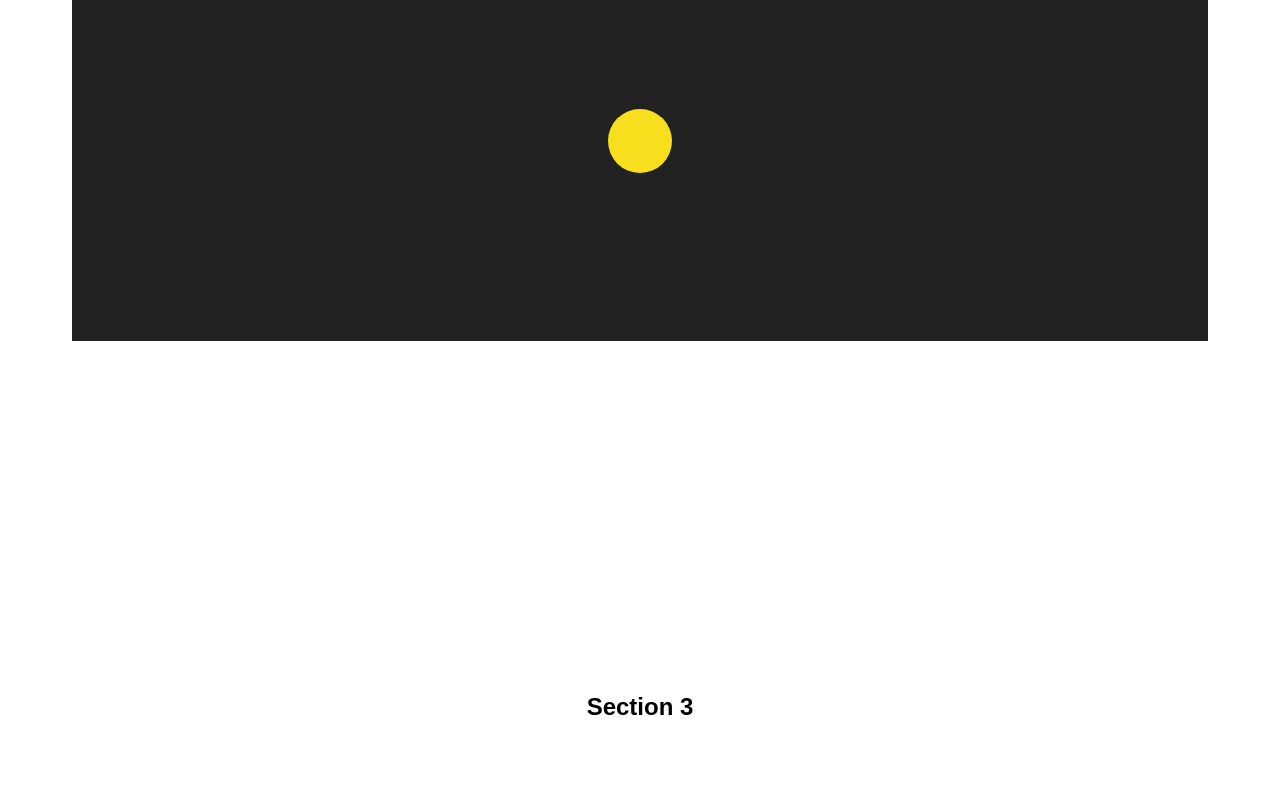
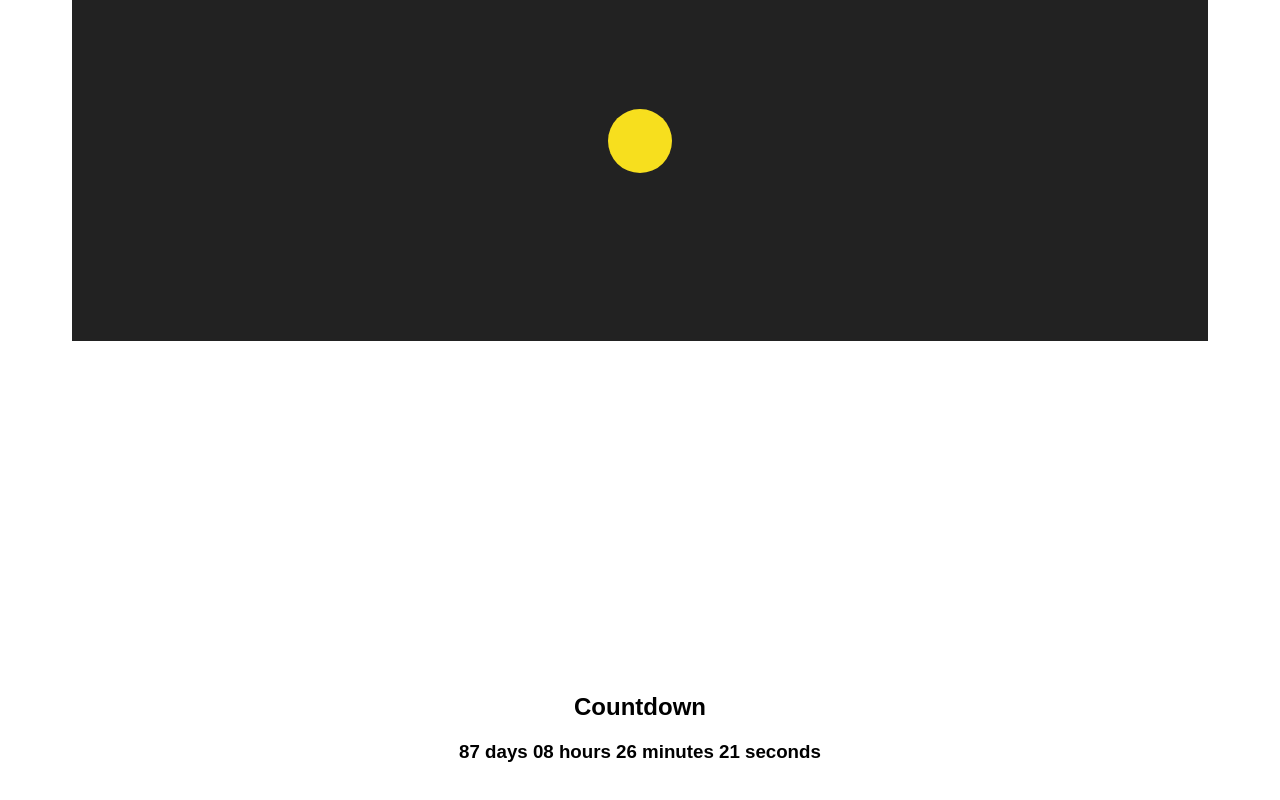
Before and after one commit to jkevxx/course-js-exercises, a plain HTML site: page dom-exercises/version-jonmircha/index.html in a window 1280 px wide. Shown: the part 1060-1860 px from the top of the page. Drawn offline with nearby package versions, Linux system fonts and the light colour scheme.

Commit message:
countdown by Jonmircha

```diff
--- /dev/null
+++ b/dom-exercises/version-jonmircha/04Countdown.js
@@ -0,0 +1,27 @@
+export function countdown(id, limitDate, finalMessage) {
+  const $countdown = document.getElementById(id);
+  const countdownDate = new Date(limitDate).getTime();
+
+  let countdownTempo = setInterval(() => {
+    let now = new Date().getTime();
+    let limitTime = countdownDate - now;
+
+    let days = Math.floor(limitTime / (1000 * 60 * 60 * 24));
+    let hours = (
+      "0" + Math.floor((limitTime % (1000 * 60 * 60 * 24)) / (1000 * 60 * 60))
+    ).slice(-2);
+    let minutes = (
+      "0" + Math.floor((limitTime % (1000 * 60 * 60)) / (1000 * 60))
+    ).slice(-2);
+    let seconds = ("0" + Math.floor((limitTime % (1000 * 60)) / 1000)).slice(
+      -2
+    );
+
+    $countdown.innerHTML = `<h3> ${days} days ${hours} hours ${minutes} minutes ${seconds} seconds</h3>`;
+
+    if (limitTime < 0) {
+      clearInterval(countdownTempo);
+      $countdown.innerHTML = `<h3>${finalMessage}</h3>`;
+    }
+  }, 1000);
+}
--- a/dom-exercises/version-jonmircha/index.html
+++ b/dom-exercises/version-jonmircha/index.html
@@ -25,8 +25,8 @@
     <aside class="panel">
       <nav class="menu">
         <a href="#section1">Clock and Alarm</a>
-        <a href="#section2">Section 2</a>
-        <a href="#section3">Section 3</a>
+        <a href="#section2">Keyboard Events</a>
+        <a href="#section3">Countdown</a>
         <a href="#section4">Section 4</a>
         <a href="#section5">Section 5</a>
       </nav>
@@ -50,7 +50,8 @@
         </article>
       </section>
       <section id="section3" class="section">
-        <h2>Section 3</h2>
+        <h2>Countdown</h2>
+        <div id="countdown"></div>
       </section>
       <section id="section4" class="section">
         <h2>Section 4</h2>
--- a/dom-exercises/version-jonmircha/main.js
+++ b/dom-exercises/version-jonmircha/main.js
@@ -1,6 +1,7 @@
 import hamburgerMenu from "./01Hamburger_menu.js";
 import { digitalClock, alarm } from "./02ClockAlarm.js";
 import { moveBall, shortcut } from "./03Keyboard.js";
+import { countdown } from "./04Countdown.js";
 
 const d = document;
 
@@ -8,6 +9,7 @@ d.addEventListener("DOMContentLoaded", (e) => {
   hamburgerMenu(".panel-btn", ".panel", ".menu a");
   digitalClock("#clock", "#startClock", "#stopClock");
   alarm("assets/pikachu.mp3", "#startAlarm", "#stopAlarm");
+  countdown("countdown", "May 23, 2023 03:23:00", "Happy Birthday");
 });
 
 d.addEventListener("keydown", (e) => {
```
